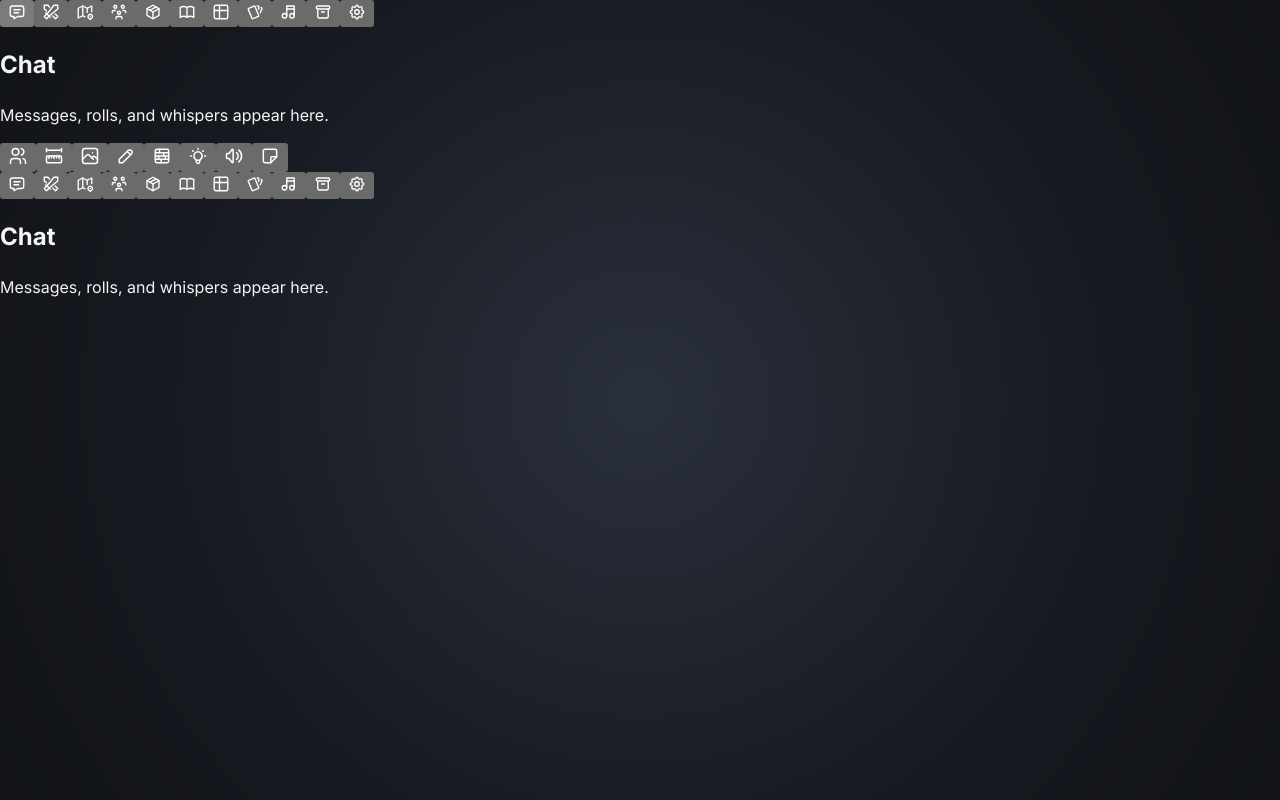
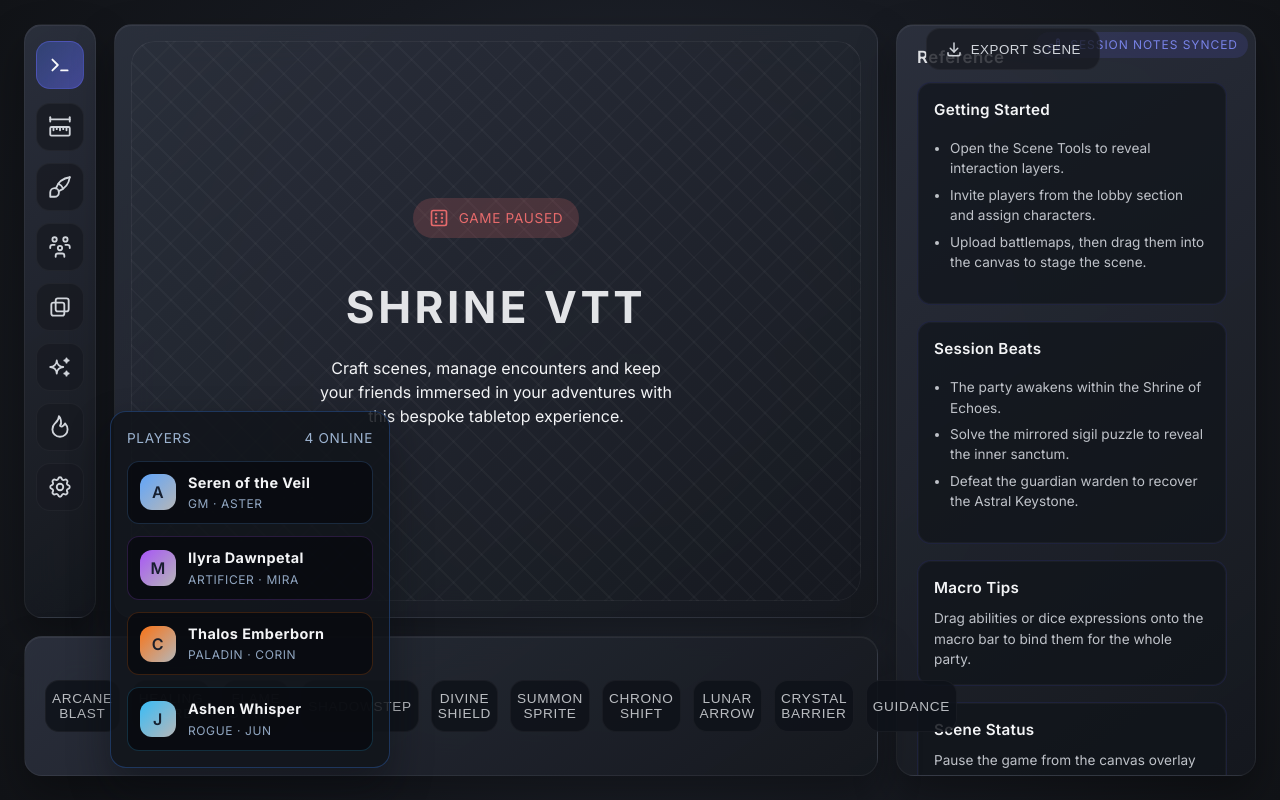
Before and after one commit to Nefrit0n/ShrineVTT, a React (Vite) app: page / in a window 1280 px wide. Built offline with nearby package versions, Linux system fonts and the light colour scheme.

Commit message:
Restore structured layout for Shrine interface

```diff
--- a/index.html
+++ b/index.html
@@ -1,6 +1,5 @@
 <!doctype html>
 <html lang="en">
-
   <head>
     <meta charset="UTF-8" />
     <meta name="viewport" content="width=device-width, initial-scale=1.0" />
@@ -9,10 +8,8 @@
     <link rel="preconnect" href="https://fonts.gstatic.com" crossorigin />
     <link href="https://fonts.googleapis.com/css2?family=Inter:wght@400;500;600;700&display=swap" rel="stylesheet" />
   </head>
-
   <body>
     <div id="root"></div>
     <script type="module" src="/src/main.tsx"></script>
   </body>
-
 </html>
--- a/src/App.tsx
+++ b/src/App.tsx
@@ -1,13 +1,5 @@
-import CanvasArea from "./components/CanvasArea";
-import Sidebar from "./components/Sidebar";
-import SidebarRight from "./components/SidebarRight";
+import MainLayout from "./layout/MainLayout";
 
 export default function App() {
-  return (
-    <div className="relative h-screen w-screen overflow-hidden bg-[#0f1113]">
-      <CanvasArea />
-      <Sidebar />
-      <SidebarRight />
-    </div>
-  );
+  return <MainLayout />;
 }
--- a/src/components/CanvasArea.tsx
+++ b/src/components/CanvasArea.tsx
@@ -1,77 +1,20 @@
-import { useState } from "react";
-import {
-    IconMessage,
-    IconSwords,
-    IconMap2,
-    IconUsersGroup,
-    IconPackage,
-    IconBook,
-    IconTable,
-    IconCards,
-    IconMusic,
-    IconArchive,
-    IconSettings,
-} from "@tabler/icons-react";
+import { IconDice6 } from "@tabler/icons-react";
 import clsx from "clsx";
 
-const tabs = [
-    { id: "chat", label: "Chat", icon: IconMessage },
-    { id: "combat", label: "Combat", icon: IconSwords },
-    { id: "scenes", label: "Scenes", icon: IconMap2 },
-    { id: "actors", label: "Actors", icon: IconUsersGroup },
-    { id: "items", label: "Items", icon: IconPackage },
-    { id: "journal", label: "Journal", icon: IconBook },
-    { id: "tables", label: "Roll Tables", icon: IconTable },
-    { id: "cards", label: "Cards", icon: IconCards },
-    { id: "music", label: "Music", icon: IconMusic },
-    { id: "compendium", label: "Compendium", icon: IconArchive },
-    { id: "settings", label: "Settings", icon: IconSettings },
-];
-
-export default function SidebarRight() {
-    const [active, setActive] = useState("chat");
-
-    return (
-        <div className="absolute right-0 top-0 h-full w-80 flex flex-col bg-[#ffffff0f] backdrop-blur-lg border-l border-white/10 z-20">
-            <nav className="flex flex-wrap items-center gap-1 p-2 border-b border-white/10">
-                {tabs.map(({ id, label, icon: Icon }) => (
-                    <button
-                        key={id}
-                        onClick={() => setActive(id)}
-                        title={label}
-                        className={clsx(
-                            "flex items-center justify-center w-8 h-8 rounded-lg text-gray-400 hover:text-white transition",
-                            active === id && "text-white bg-[#3B82F6]/30 shadow-[0_0_6px_#3B82F6]"
-                        )}
-                    >
-                        <Icon size={18} stroke={1.8} />
-                    </button>
-                ))}
-            </nav>
-
-            <div className="flex-1 overflow-y-auto p-3 text-sm text-gray-200">
-                {active === "chat" && (
-                    <div>
-                        <h2 className="text-lg font-semibold mb-2">Chat</h2>
-                        <p>Messages, rolls, and whispers appear here.</p>
-                    </div>
-                )}
-                {active === "combat" && (
-                    <div>
-                        <h2 className="text-lg font-semibold mb-2">Combat Tracker</h2>
-                        <p>Start and track encounters.</p>
-                    </div>
-                )}
-                {active === "scenes" && <p>Scenes overview and management.</p>}
-                {active === "actors" && <p>Players, creatures, and NPCs list.</p>}
-                {active === "items" && <p>All items, spells, and abilities.</p>}
-                {active === "journal" && <p>Notes and adventure logs.</p>}
-                {active === "tables" && <p>Random roll tables.</p>}
-                {active === "cards" && <p>Decks and hands management.</p>}
-                {active === "music" && <p>Music and soundboards.</p>}
-                {active === "compendium" && <p>Long-term data storage.</p>}
-                {active === "settings" && <p>World and module configuration.</p>}
-            </div>
+export default function CanvasArea() {
+  return (
+    <section className={clsx("panel", "canvas")} aria-label="Scene canvas">
+      <div className="canvas-content">
+        <div className="canvas-status">
+          <IconDice6 size={20} />
+          Game Paused
         </div>
-    );
+        <h1 className="canvas-title">Shrine VTT</h1>
+        <p>
+          Craft scenes, manage encounters and keep your friends immersed in your adventures with this bespoke tabletop
+          experience.
+        </p>
+      </div>
+    </section>
+  );
 }
--- a/src/components/PlayerList.tsx
+++ b/src/components/PlayerList.tsx
@@ -0,0 +1,34 @@
+type Player = {
+  name: string;
+  character: string;
+  role: string;
+  color: string;
+};
+
+type PlayerListProps = {
+  players: Player[];
+};
+
+export default function PlayerList({ players }: PlayerListProps) {
+  return (
+    <section className="players-list" aria-label="Players online">
+      <header className="players-header">
+        <span>Players</span>
+        <span>{players.length} Online</span>
+      </header>
+      {players.map(({ name, character, role, color }) => (
+        <article key={name} className="player-card" style={{ borderColor: `${color}33` }}>
+          <div className="player-avatar" style={{ background: `linear-gradient(135deg, ${color}, rgba(255,255,255,0.7))` }}>
+            {name[0]}
+          </div>
+          <div className="player-info">
+            <strong>{character}</strong>
+            <span className="player-role">
+              {role} · {name}
+            </span>
+          </div>
+        </article>
+      ))}
+    </section>
+  );
+}
--- a/src/components/Sidebar.tsx
+++ b/src/components/Sidebar.tsx
@@ -1,51 +1,32 @@
-import { useState } from "react";
-import {
-    IconUsers,
-    IconRulerMeasure,
-    IconPhoto,
-    IconPencil,
-    IconWall,
-    IconBulb,
-    IconVolume,
-    IconNote,
-} from "@tabler/icons-react";
+import type { ElementType } from "react";
 import clsx from "clsx";
 
-const tools = [
-    { id: "tokens", icon: IconUsers, label: "Tokens" },
-    { id: "rulers", icon: IconRulerMeasure, label: "Rulers" },
-    { id: "tiles", icon: IconPhoto, label: "Tiles" },
-    { id: "drawings", icon: IconPencil, label: "Drawings" },
-    { id: "walls", icon: IconWall, label: "Walls" },
-    { id: "lights", icon: IconBulb, label: "Lights" },
-    { id: "audio", icon: IconVolume, label: "Ambient Audio" },
-    { id: "notes", icon: IconNote, label: "Notes" },
-];
+type Tool = {
+  id: string;
+  label: string;
+  icon: ElementType;
+  active?: boolean;
+};
 
-export default function Sidebar() {
-    const [active, setActive] = useState("tokens");
+type SidebarProps = {
+  tools: Tool[];
+};
 
-    return (
-        <div className="absolute left-4 top-1/2 -translate-y-1/2 z-20 flex flex-col items-center gap-3 rounded-2xl bg-[#ffffff0f] backdrop-blur-lg border border-white/10 shadow-lg p-2">
-            {tools.map((tool) => {
-                const Icon = tool.icon;
-                const isActive = tool.id === active;
-                return (
-                    <button
-                        key={tool.id}
-                        onClick={() => setActive(tool.id)}
-                        className={clsx(
-                            "flex items-center justify-center w-10 h-10 rounded-xl transition-all duration-200",
-                            isActive
-                                ? "bg-[#3B82F6]/40 text-white shadow-[0_0_10px_#3B82F6]"
-                                : "text-gray-400 hover:text-white hover:bg-white/10"
-                        )}
-                        title={tool.label}
-                    >
-                        <Icon size={20} stroke={1.8} />
-                    </button>
-                );
-            })}
-        </div>
-    );
+export default function Sidebar({ tools }: SidebarProps) {
+  return (
+    <nav className={clsx("panel", "scene-tools")} aria-label="Scene tools">
+      {tools.map(({ id, icon: Icon, label, active }) => (
+        <button
+          key={id}
+          className={clsx("scene-tool-button", { active })}
+          type="button"
+          aria-pressed={Boolean(active)}
+          title={label}
+        >
+          <Icon size={26} stroke={1.7} />
+          <span className="sr-only">{label}</span>
+        </button>
+      ))}
+    </nav>
+  );
 }
--- a/src/components/SidebarRight.tsx
+++ b/src/components/SidebarRight.tsx
@@ -1,77 +1,73 @@
-import { useState } from "react";
-import {
-    IconMessage,
-    IconSwords,
-    IconMap2,
-    IconUsersGroup,
-    IconPackage,
-    IconBook,
-    IconTable,
-    IconCards,
-    IconMusic,
-    IconArchive,
-    IconSettings,
-} from "@tabler/icons-react";
+import * as ScrollArea from "@radix-ui/react-scroll-area";
+import { IconWriting } from "@tabler/icons-react";
 import clsx from "clsx";
 
-const tabs = [
-    { id: "chat", label: "Chat", icon: IconMessage },
-    { id: "combat", label: "Combat", icon: IconSwords },
-    { id: "scenes", label: "Scenes", icon: IconMap2 },
-    { id: "actors", label: "Actors", icon: IconUsersGroup },
-    { id: "items", label: "Items", icon: IconPackage },
-    { id: "journal", label: "Journal", icon: IconBook },
-    { id: "tables", label: "Roll Tables", icon: IconTable },
-    { id: "cards", label: "Cards", icon: IconCards },
-    { id: "music", label: "Music", icon: IconMusic },
-    { id: "compendium", label: "Compendium", icon: IconArchive },
-    { id: "settings", label: "Settings", icon: IconSettings },
-];
+type ReferenceSection = {
+  title: string;
+  items: string[];
+};
 
-export default function SidebarRight() {
-    const [active, setActive] = useState("chat");
+type QuickNote = {
+  heading: string;
+  body: string;
+};
 
-    return (
-        <div className="absolute right-0 top-0 h-full w-80 flex flex-col bg-[#ffffff0f] backdrop-blur-lg border-l border-white/10 z-20">
-            <nav className="flex flex-wrap items-center gap-1 p-2 border-b border-white/10">
-                {tabs.map(({ id, label, icon: Icon }) => (
-                    <button
-                        key={id}
-                        onClick={() => setActive(id)}
-                        title={label}
-                        className={clsx(
-                            "flex items-center justify-center w-8 h-8 rounded-lg text-gray-400 hover:text-white transition",
-                            active === id && "text-white bg-[#3B82F6]/30 shadow-[0_0_6px_#3B82F6]"
-                        )}
-                    >
-                        <Icon size={18} stroke={1.8} />
-                    </button>
-                ))}
-            </nav>
+type SessionLog = {
+  lastUpdated: string;
+  description: string;
+};
 
-            <div className="flex-1 overflow-y-auto p-3 text-sm text-gray-200">
-                {active === "chat" && (
-                    <div>
-                        <h2 className="text-lg font-semibold mb-2">Chat</h2>
-                        <p>Messages, rolls, and whispers appear here.</p>
-                    </div>
-                )}
-                {active === "combat" && (
-                    <div>
-                        <h2 className="text-lg font-semibold mb-2">Combat Tracker</h2>
-                        <p>Start and track encounters.</p>
-                    </div>
-                )}
-                {active === "scenes" && <p>Scenes overview and management.</p>}
-                {active === "actors" && <p>Players, creatures, and NPCs list.</p>}
-                {active === "items" && <p>All items, spells, and abilities.</p>}
-                {active === "journal" && <p>Notes and adventure logs.</p>}
-                {active === "tables" && <p>Random roll tables.</p>}
-                {active === "cards" && <p>Decks and hands management.</p>}
-                {active === "music" && <p>Music and soundboards.</p>}
-                {active === "compendium" && <p>Long-term data storage.</p>}
-                {active === "settings" && <p>World and module configuration.</p>}
+type SidebarRightProps = {
+  referenceSections: ReferenceSection[];
+  quickNotes: QuickNote[];
+  sessionLog: SessionLog;
+};
+
+export default function SidebarRight({ referenceSections, quickNotes, sessionLog }: SidebarRightProps) {
+  return (
+    <aside className={clsx("panel", "sidebar")} aria-label="Game sidebar">
+      <div className="sidebar-section">
+        <header>
+          <h2>Reference</h2>
+        </header>
+        <ScrollArea.Root className={clsx("scroll-area")} type="auto">
+          <ScrollArea.Viewport style={{ height: "100%" }}>
+            <div style={{ display: "flex", flexDirection: "column", gap: "16px", paddingRight: 8 }}>
+              {referenceSections.map(({ title, items }) => (
+                <section key={title} className="sidebar-card">
+                  <h3>{title}</h3>
+                  <ul>
+                    {items.map((item) => (
+                      <li key={item}>{item}</li>
+                    ))}
+                  </ul>
+                </section>
+              ))}
+              {quickNotes.map(({ heading, body }) => (
+                <section key={heading} className="sidebar-card">
+                  <h3>{heading}</h3>
+                  <p>{body}</p>
+                </section>
+              ))}
             </div>
+          </ScrollArea.Viewport>
+          <ScrollArea.Scrollbar orientation="vertical" style={{ width: 8 }}>
+            <ScrollArea.Thumb className="scrollbar-thumb" />
+          </ScrollArea.Scrollbar>
+        </ScrollArea.Root>
+      </div>
+      <div className="sidebar-section">
+        <header>
+          <h2>Session Log</h2>
+        </header>
+        <div className="sidebar-card" style={{ display: "flex", flexDirection: "column", gap: 10 }}>
+          <div className="tag">
+            <IconWriting size={16} />
+            {sessionLog.lastUpdated}
+          </div>
+          <p>{sessionLog.description}</p>
         </div>
-    );
+      </div>
+    </aside>
+  );
 }
--- a/src/layout/MainLayout.tsx
+++ b/src/layout/MainLayout.tsx
@@ -0,0 +1,113 @@
+import { IconBrush, IconDownload, IconFlame, IconLayersIntersect, IconPrompt, IconRulerMeasure, IconSettings, IconSparkles, IconUsersGroup, IconWriting } from "@tabler/icons-react";
+import Sidebar from "../components/Sidebar";
+import CanvasArea from "../components/CanvasArea";
+import SidebarRight from "../components/SidebarRight";
+import PlayerList from "../components/PlayerList";
+
+const sceneTools = [
+  { id: "select", label: "Select", icon: IconPrompt, active: true },
+  { id: "measure", label: "Measure", icon: IconRulerMeasure },
+  { id: "draw", label: "Draw", icon: IconBrush },
+  { id: "actors", label: "Actors", icon: IconUsersGroup },
+  { id: "tiles", label: "Tiles", icon: IconLayersIntersect },
+  { id: "effects", label: "Effects", icon: IconSparkles },
+  { id: "lights", label: "Lights", icon: IconFlame },
+  { id: "config", label: "Config", icon: IconSettings }
+];
+
+const players = [
+  { name: "Aster", character: "Seren of the Veil", role: "GM", color: "#60a5fa" },
+  { name: "Mira", character: "Ilyra Dawnpetal", role: "Artificer", color: "#a855f7" },
+  { name: "Corin", character: "Thalos Emberborn", role: "Paladin", color: "#f97316" },
+  { name: "Jun", character: "Ashen Whisper", role: "Rogue", color: "#38bdf8" }
+];
+
+const macros = [
+  "Arcane Blast",
+  "Healing Word",
+  "Flame Strike",
+  "Shadowstep",
+  "Divine Shield",
+  "Summon Sprite",
+  "Chrono Shift",
+  "Lunar Arrow",
+  "Crystal Barrier",
+  "Guidance"
+];
+
+const referenceSections = [
+  {
+    title: "Getting Started",
+    items: [
+      "Open the Scene Tools to reveal interaction layers.",
+      "Invite players from the lobby section and assign characters.",
+      "Upload battlemaps, then drag them into the canvas to stage the scene."
+    ]
+  },
+  {
+    title: "Session Beats",
+    items: [
+      "The party awakens within the Shrine of Echoes.",
+      "Solve the mirrored sigil puzzle to reveal the inner sanctum.",
+      "Defeat the guardian warden to recover the Astral Keystone."
+    ]
+  }
+];
+
+const quickNotes = [
+  {
+    heading: "Macro Tips",
+    body: "Drag abilities or dice expressions onto the macro bar to bind them for the whole party."
+  },
+  {
+    heading: "Scene Status",
+    body: "Pause the game from the canvas overlay to freeze tokens and hide GM-only updates."
+  }
+];
+
+const sessionLog = {
+  lastUpdated: "Last updated 5m ago",
+  description:
+    "The mirrored hallway hums with latent energy as the party approaches the shrine altar. Arcane light gathers around the keystone, awaiting the final incantation."
+};
+
+export default function MainLayout() {
+  return (
+    <div className="app-shell">
+      <Sidebar tools={sceneTools} />
+      <CanvasArea />
+      <SidebarRight referenceSections={referenceSections} quickNotes={quickNotes} sessionLog={sessionLog} />
+      <footer className="panel macro-bar" aria-label="Macro bar">
+        {macros.map((macro) => (
+          <button key={macro} type="button" className="macro-slot">
+            {macro}
+          </button>
+        ))}
+      </footer>
+      <PlayerList players={players} />
+      <div className="tag" style={{ position: "absolute", top: 32, right: 32, gap: 8 }}>
+        <IconWriting size={16} />
+        Session Notes Synced
+      </div>
+      <button
+        type="button"
+        className="scene-tool-button"
+        style={{
+          position: "absolute",
+          top: 28,
+          right: 180,
+          height: 42,
+          width: "auto",
+          paddingInline: 18,
+          display: "inline-flex",
+          alignItems: "center",
+          gap: 8,
+          letterSpacing: "0.04em",
+          textTransform: "uppercase"
+        }}
+      >
+        <IconDownload size={18} /> Export Scene
+      </button>
+    </div>
+  );
+}
```
Lines whose indentation alone changed are shown as unchanged.
